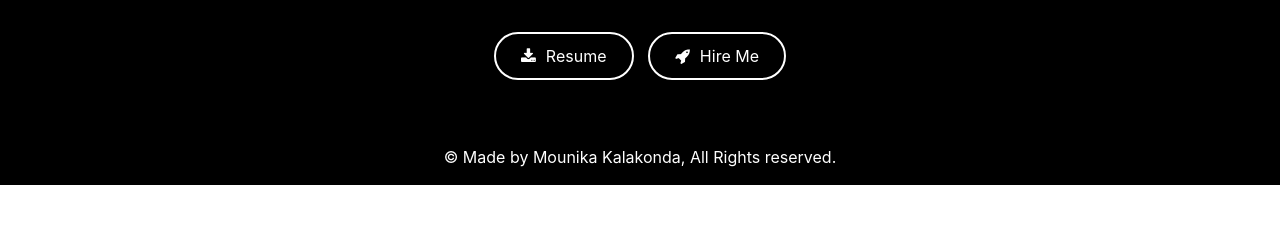
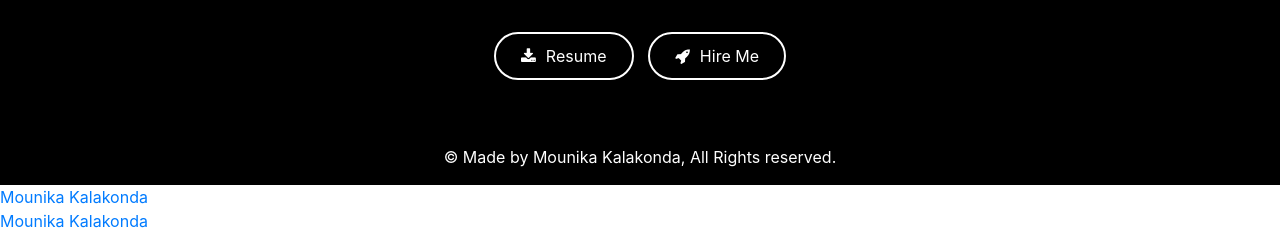
Before and after one commit to mounikakalakonda/profile, a plain HTML site: page index.html in a window 1280 px wide. Shown: the part 2691-2924 px from the top of the page. Before the commit the page ends 2876 px from the top, so only its background shows below. Drawn offline with nearby package versions, Linux system fonts and the light colour scheme.

Commit message:
Update index.html

```diff
--- a/index.html
+++ b/index.html
@@ -193,6 +193,7 @@
             </div>
         </div>
        </section>
-
+        <div class="LI-profile-badge"  data-version="v1" data-size="large" data-locale="en_US" data-type="horizontal" data-theme="dark" data-vanity="mounika-kalakonda"><a class="LI-simple-link" href='https://in.linkedin.com/in/mounika-kalakonda?trk=profile-badge'>Mounika Kalakonda</a></div>
+<div class="LI-profile-badge"  data-version="v1" data-size="large" data-locale="en_US" data-type="vertical" data-theme="dark" data-vanity="mounika-kalakonda"><a class="LI-simple-link" href='https://in.linkedin.com/in/mounika-kalakonda?trk=profile-badge'>Mounika Kalakonda</a></div>
     </body>
 </html>
```
